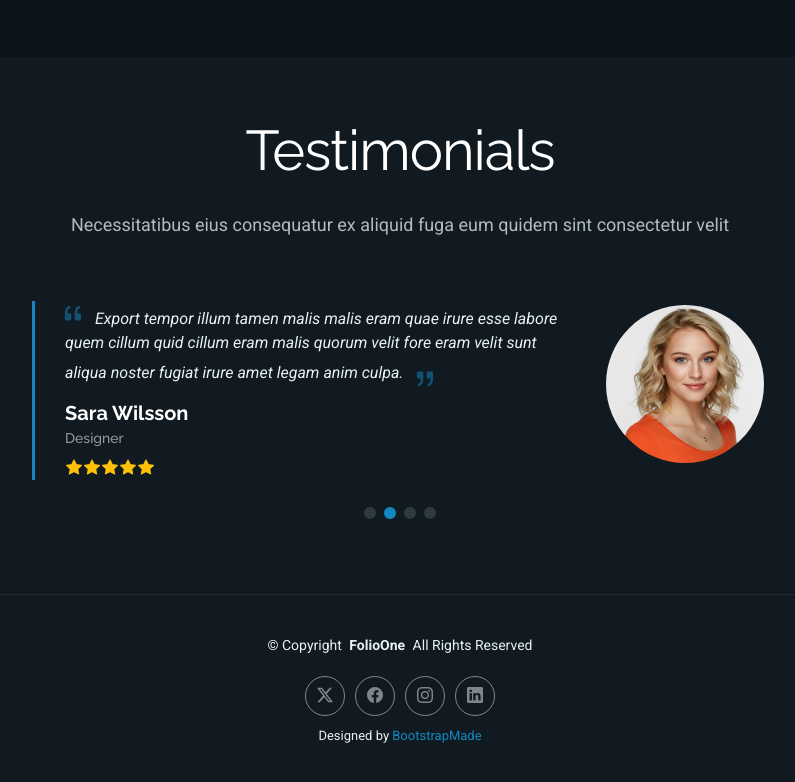
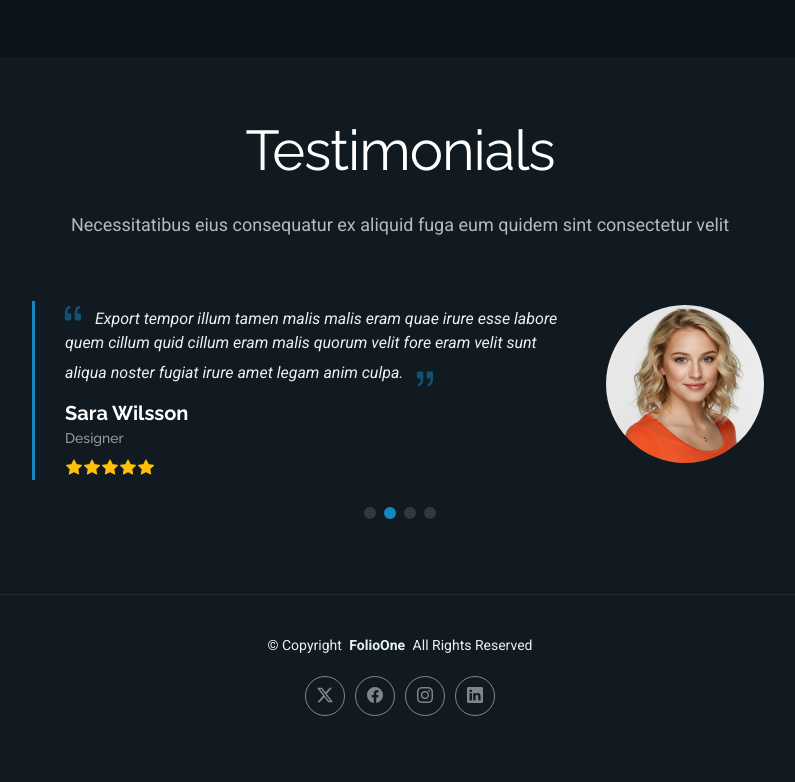
Before and after one commit to zinedine098/zinedine098.github.io, a plain HTML site: page about.html in a window 1280 px wide. Shown: the part 2269-3051 px from the top of the page, without its empty margins (240-1035 px from the left). After the commit the page ends 3025 px from the top, so only its background shows below. Drawn offline with Linux system fonts and the light colour scheme.

Commit message:
hapus footer item

```diff
--- a/about.html
+++ b/about.html
@@ -492,13 +492,6 @@
         <a href=""><i class="bi bi-instagram"></i></a>
         <a href=""><i class="bi bi-linkedin"></i></a>
       </div>
-      <div class="credits">
-        <!-- All the links in the footer should remain intact. -->
-        <!-- You can delete the links only if you've purchased the pro version. -->
-        <!-- Licensing information: https://bootstrapmade.com/license/ -->
-        <!-- Purchase the pro version with working PHP/AJAX contact form: [buy-url] -->
-        Designed by <a href="https://bootstrapmade.com/">BootstrapMade</a>
-      </div>
     </div>
 
   </footer>
```
Also changed, not shown: contact.html (+0 -7 lines), portfolio-details.html (+0 -7 lines), portfolio.html (+0 -7 lines), resume.html (+0 -7 lines), service-details.html (+0 -7 lines), services.html (+0 -7 lines), starter-page.html (+0 -7 lines).
